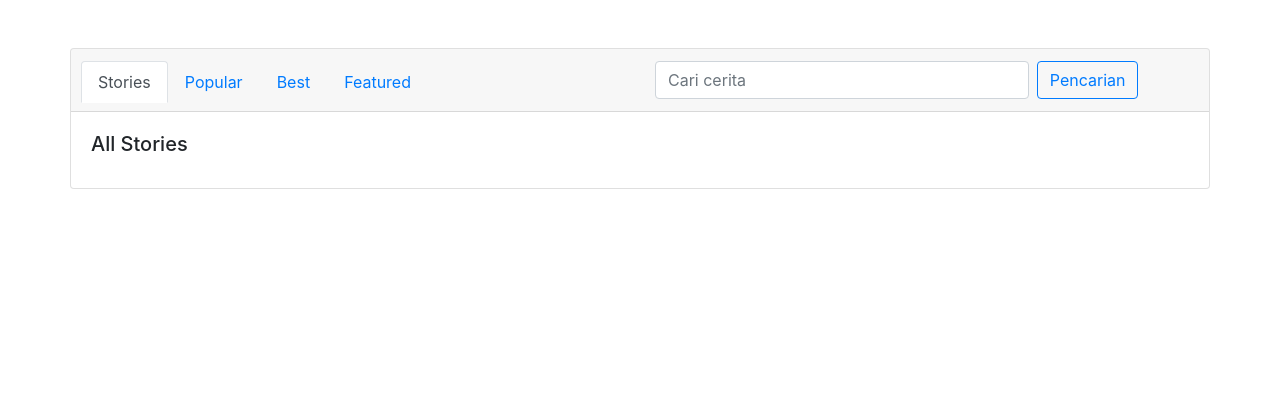
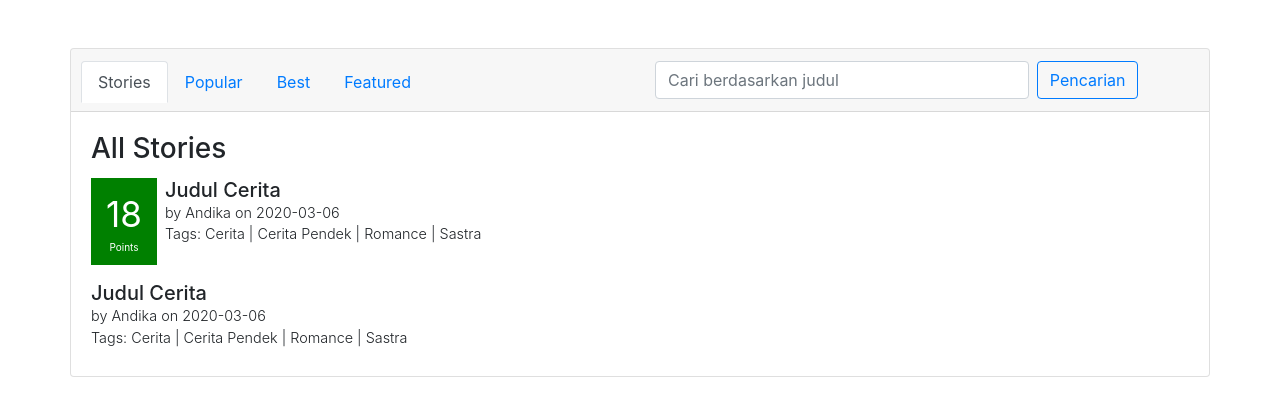
Before and after one commit to ristiriantoadi/django-bagi-cerita, a Django app: page /stories/ in a window 1280 px wide. Shown: the part 56-472 px from the top of the page. Run offline with Django 3.2, Linux system fonts and the light colour scheme; some libraries are stand-ins or nearby versions.

Commit message:
in the middle of making story-box

```diff
--- a/templates/story/stories.html
+++ b/templates/story/stories.html
@@ -35,14 +35,34 @@
                        </div>
                        <div class="col">
                             <form class="form-inline">
-                                <input style="width:70%;display: inline-block" class="form-control mr-2" type="search" placeholder="Cari cerita" aria-label="Search">
+                                <input style="width:70%;display: inline-block" class="form-control mr-2" type="search" placeholder="Cari berdasarkan judul" aria-label="Search">
                                 <button class="btn btn-outline-primary" type="submit">Pencarian</button>
                             </form>
                        </div>
                     </div>
                 </div>
                 <div class="card-body">
-                  <h5 class="card-title">All Stories</h5>
+                    <h3 class="card-title">All Stories</h3>
+                    <div style="box-sizing:border-box" class="story-box mb-3">
+                        <div class="container-fluid">
+                            <div class="row">
+                                <div style="background-color: green;padding: 10px 15px" class="score-box mr-2">
+                                    <div style="font-size: 35px;color: white;" class="text-center mb-0">18</div>
+                                    <div style="font-size: 10px;color: white;" class="text-center">Points</div>
+                                </div>
+                                <div class="info">
+                                    <h5 class="mb-0">Judul Cerita</h5>
+                                    <span style="display: block;font-size: 0.9em;" class="font-weight-light">by Andika on 2020-03-06</span>
+                                    <span class="font-weight-light" style="display: block;font-size: 0.9em;">Tags: Cerita | Cerita Pendek | Romance | Sastra</span>
+                                </div>
+                            </div>
+                        </div>
+                    </div>
+                    <div class="story-box mb-2">
+                        <h5 class="mb-0">Judul Cerita</h5>
+                        <span style="display: block;font-size: 0.9em;" class="font-weight-light">by Andika on 2020-03-06</span>
+                        <span class="font-weight-light" style="display: block;font-size: 0.9em;">Tags: Cerita | Cerita Pendek | Romance | Sastra</span>
+                    </div>
                 </div>
             </div>
         </div>
```
